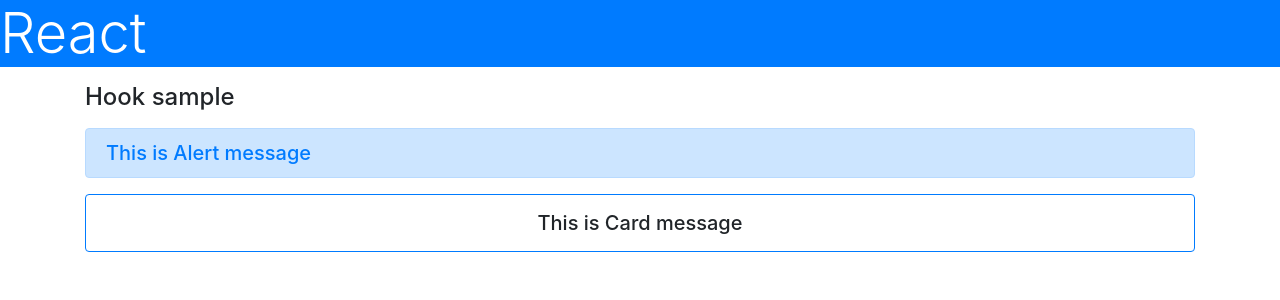
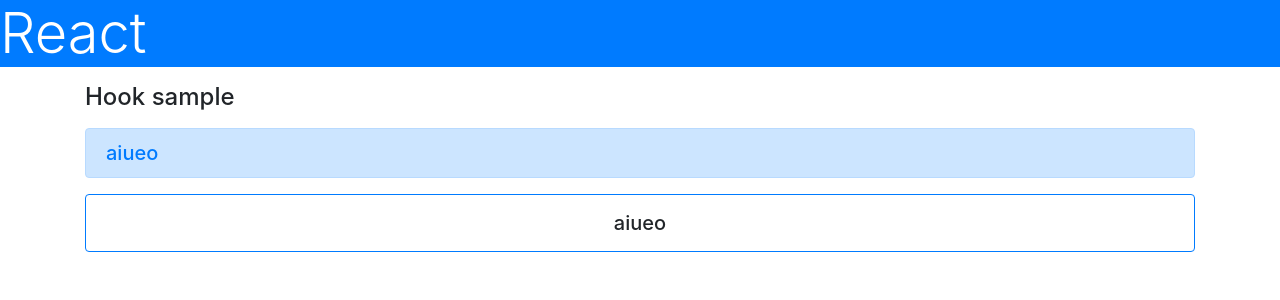
Before and after one commit to oku3san/react-and-nextjs-tutorial-react, a React (Create React App) app: page / in a window 1280 px wide. Shown: the top 300 px of the page. Built offline with nearby package versions, Linux system fonts and the light colour scheme.

Commit message:
4-2 hook function 2

```diff
--- a/src/App.tsx
+++ b/src/App.tsx
@@ -1,31 +1,33 @@
-import React from 'react';
+import React, {useState} from 'react';
 import './App.css';
 
-const AlertMessage = () => {
+const AlertMessage = (props: any) => {
   return (
     <div className="alert alert-primary h5 text-primary">
-      This is Alert message
+      {props.message}
     </div>
   )
 }
 
-const CardMessage = () => {
+const CardMessage = (props: any) => {
   return (
     <div className="card p-3 h5 border-primary text-center">
-      This is Card message
+      {props.message}
     </div>
   )
 }
 
 const App = (props: any) => {
 
+  const [msg] = useState('aiueo')
+
   return (
     <>
       <h1 className="bg-primary text-white display-4">React</h1>
       <div className="container">
         <h4 className="my-3">Hook sample</h4>
-        <AlertMessage />
-        <CardMessage />
+        <AlertMessage message={msg} />
+        <CardMessage message={msg} />
       </div>
     </>
   )
```
